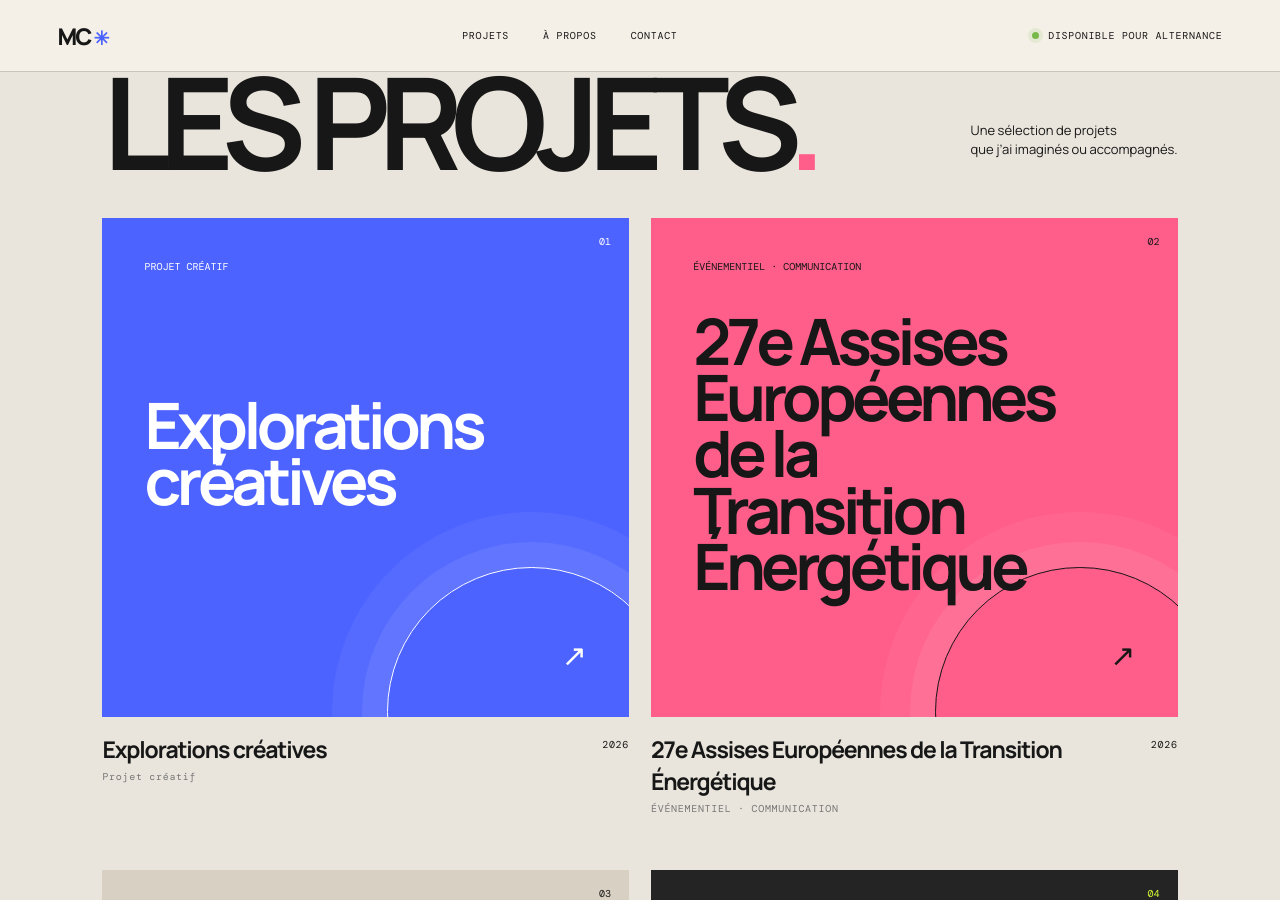
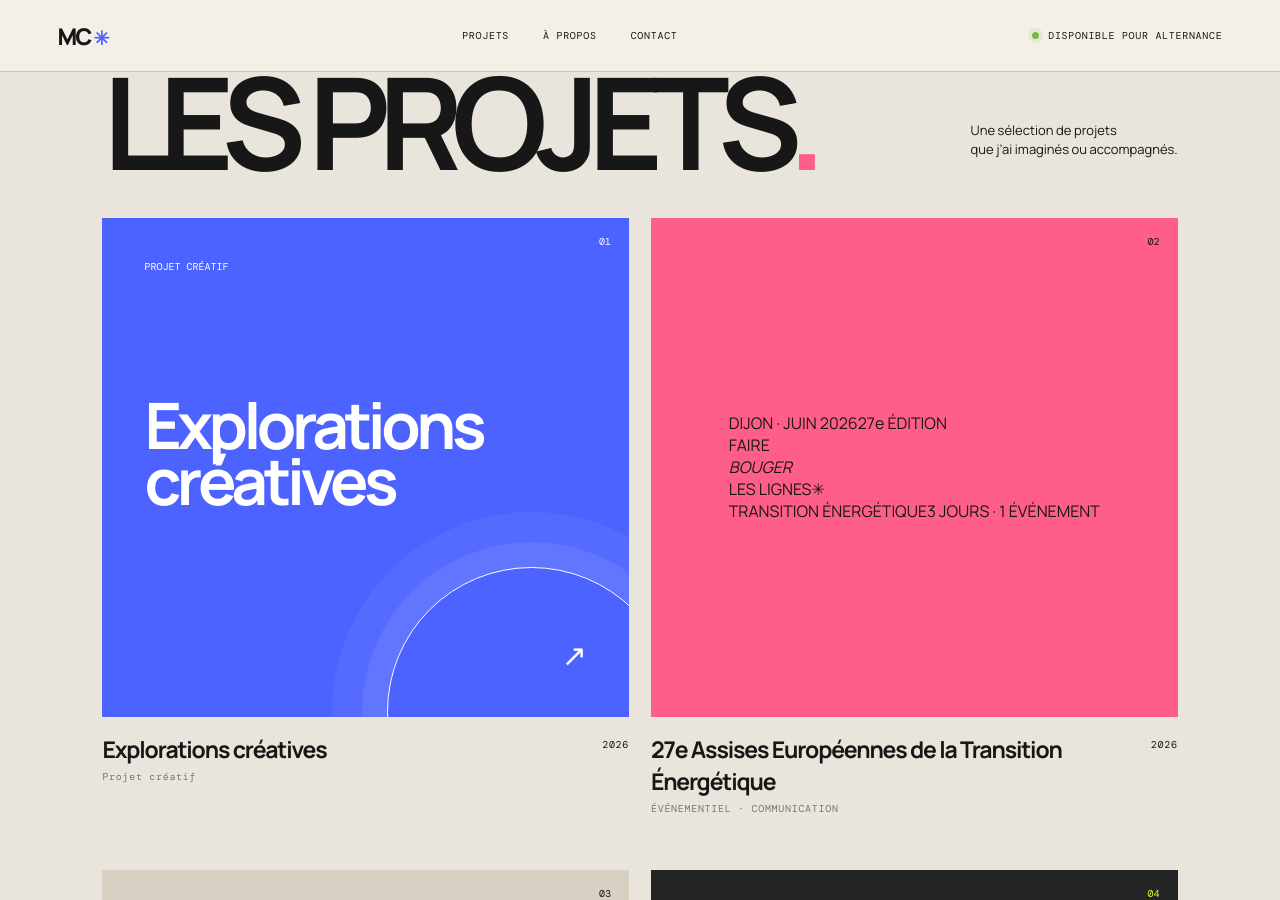
Before and after one commit to marie04caboche-source/portfolio, a Jekyll site: the page built from index.html, in a window 1280 px wide and 900 px high, scrolled down 1872 px. Built offline with Jekyll 4.4.1, drawn with Linux system fonts in a browser that asks for light colours.

Commit message:
Give the Assises project a bespoke homepage artwork

```diff
--- a/index.html
+++ b/index.html
@@ -42,8 +42,17 @@ title: Accueil
           {% if project.cover and project.cover != "" %}
             <img src="{{ project.cover | relative_url }}" alt="{{ project.title | escape }}">
           {% else %}
-            <div class="visual-type"><small>{{ project.category }}</small><strong>{{ project.title }}</strong><span>↗</span></div>
-            <div class="visual-shape"></div>
+            {% if project.title contains "Assises" %}
+              <div class="home-case-art">
+                <div class="home-case-top"><span>DIJON · JUIN 2026</span><span>27e ÉDITION</span></div>
+                <div class="home-case-orbit"><i></i><b></b></div>
+                <div class="home-case-title">FAIRE<br><em>BOUGER</em><br>LES LIGNES<span>✳</span></div>
+                <div class="home-case-bottom"><span>TRANSITION ÉNERGÉTIQUE</span><span>3 JOURS · 1 ÉVÉNEMENT</span></div>
+              </div>
+            {% else %}
+              <div class="visual-type"><small>{{ project.category }}</small><strong>{{ project.title }}</strong><span>↗</span></div>
+              <div class="visual-shape"></div>
+            {% endif %}
           {% endif %}
           <span class="project-number">0{{ forloop.index }}</span>
         </div>
```
